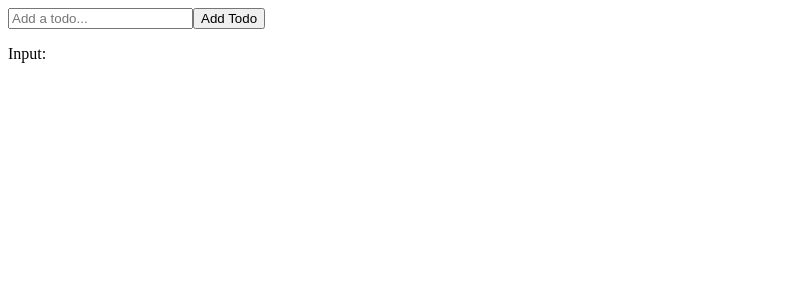
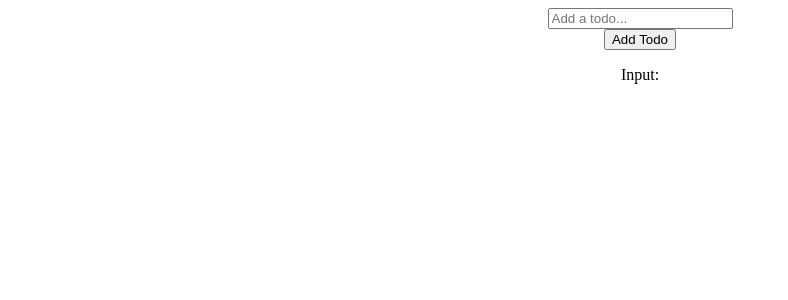
Before and after one commit to HireFabiola/Mod10_Lab3, a React (Vite) app: page / in a window 1280 px wide. Shown: the top 300 px of the page, without its empty margins (0-788 px from the left). Built offline with nearby package versions, Linux system fonts and the light colour scheme.

Commit message:
Center ouput with disply flex in css.  Added addTodo to TodoContext.  Not yet functional

```diff
--- a/src/App.css
+++ b/src/App.css
@@ -0,0 +1,6 @@
+.inputField{
+    display: flex;
+    flex-direction: column;
+    justify-content: center;
+    align-items: center;
+}
--- a/src/components/TodoInput.tsx
+++ b/src/components/TodoInput.tsx
@@ -18,7 +18,7 @@ export function TodoInput() {
 
     // Create input field with listener
     return (
-        <div>
+        <div className="inputField" >
             <input type="text" placeholder="Add a todo..." value={input} onChange={(e) => setInput(e.target.value)} />
             <button onClick={handleAddTodo}>Add Todo</button>
             <p>Input: {input}</p>
```
Also changed, not shown: src/components/TodoContext.tsx (+22 -0 lines).
